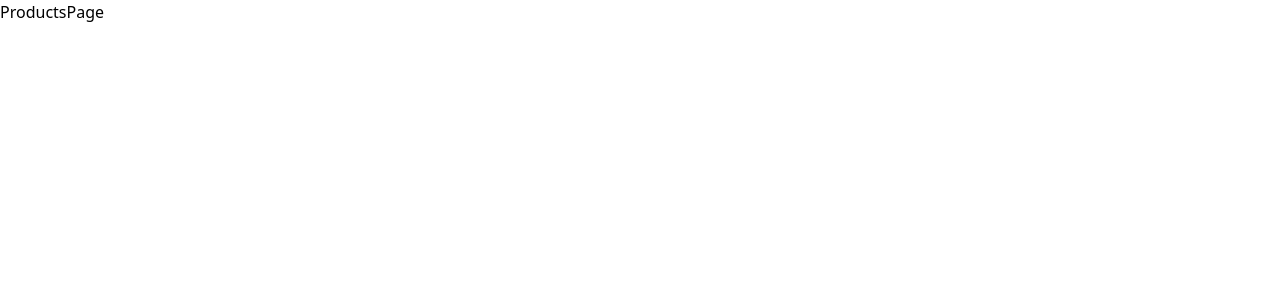
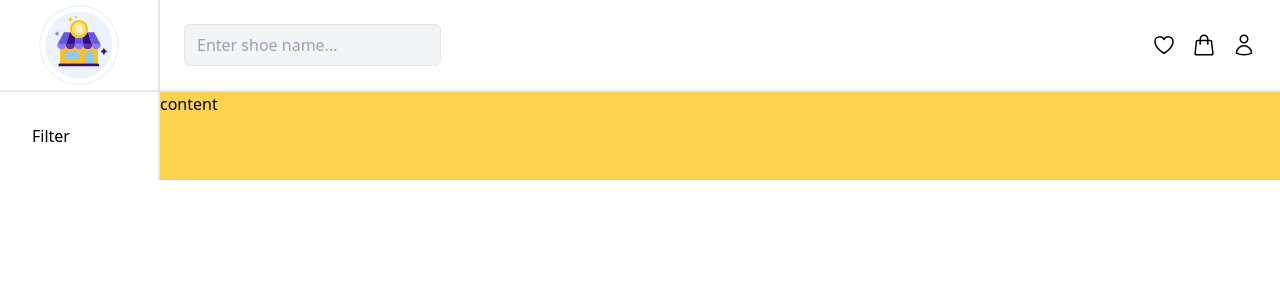
Before and after one commit to arentalb/react-practice-components, a React (Vite) app: page /products in a window 1280 px wide. Shown: the top 300 px of the page. Built offline with nearby package versions, Linux system fonts and the light colour scheme.

Commit message:
Design main structure

```diff
--- a/src/components/Aside.jsx
+++ /dev/null
@@ -1,3 +0,0 @@
-export function Aside() {
-  return <></>;
-}
--- /dev/null
+++ b/src/components/Filter.jsx
@@ -0,0 +1,3 @@
+export function Filter() {
+  return <div className={"flex flex-col p-8 gap-6 "}>Filter</div>;
+}
--- a/src/components/Header.jsx
+++ b/src/components/Header.jsx
@@ -1,3 +1,58 @@
 export function Header() {
-  return <></>;
+  return (
+    <div className={"p-6 "}>
+      <div className={"flex justify-between items-center"}>
+        <input
+          type="text"
+          className={"px-3 py-2 bg-gray-100  rounded-md border"}
+          placeholder={"Enter shoe name..."}
+        />
+        <div className={"flex gap-4"}>
+          <svg
+            xmlns="http://www.w3.org/2000/svg"
+            fill="none"
+            viewBox="0 0 24 24"
+            strokeWidth={1.5}
+            stroke="currentColor"
+            className="w-6 h-6"
+          >
+            <path
+              strokeLinecap="round"
+              strokeLinejoin="round"
+              d="M21 8.25c0-2.485-2.099-4.5-4.688-4.5-1.935 0-3.597 1.126-4.312 2.733-.715-1.607-2.377-2.733-4.313-2.733C5.1 3.75 3 5.765 3 8.25c0 7.22 9 12 9 12s9-4.78 9-12Z"
+            />
+          </svg>
+
+          <svg
+            xmlns="http://www.w3.org/2000/svg"
+            fill="none"
+            viewBox="0 0 24 24"
+            strokeWidth={1.5}
+            stroke="currentColor"
+            className="w-6 h-6"
+          >
+            <path
+              strokeLinecap="round"
+              strokeLinejoin="round"
+              d="M15.75 10.5V6a3.75 3.75 0 1 0-7.5 0v4.5m11.356-1.993 1.263 12c.07.665-.45 1.243-1.119 1.243H4.25a1.125 1.125 0 0 1-1.12-1.243l1.264-12A1.125 1.125 0 0 1 5.513 7.5h12.974c.576 0 1.059.435 1.119 1.007ZM8.625 10.5a.375.375 0 1 1-.75 0 .375.375 0 0 1 .75 0Zm7.5 0a.375.375 0 1 1-.75 0 .375.375 0 0 1 .75 0Z"
+            />
+          </svg>
+          <svg
+            xmlns="http://www.w3.org/2000/svg"
+            fill="none"
+            viewBox="0 0 24 24"
+            strokeWidth={1.5}
+            stroke="currentColor"
+            className="w-6 h-6"
+          >
+            <path
+              strokeLinecap="round"
+              strokeLinejoin="round"
+              d="M15.75 6a3.75 3.75 0 1 1-7.5 0 3.75 3.75 0 0 1 7.5 0ZM4.501 20.118a7.5 7.5 0 0 1 14.998 0A17.933 17.933 0 0 1 12 21.75c-2.676 0-5.216-.584-7.499-1.632Z"
+            />
+          </svg>
+        </div>
+      </div>
+    </div>
+  );
 }
--- /dev/null
+++ b/src/components/Logo.jsx
@@ -0,0 +1,7 @@
+export function Logo() {
+  return (
+    <>
+      <img src="market.svg" width={80} alt="" />
+    </>
+  );
+}
--- a/src/pages/ProductsPage.jsx
+++ b/src/pages/ProductsPage.jsx
@@ -1,3 +1,29 @@
+import { Filter } from "../components/Filter.jsx";
+import { Header } from "../components/Header.jsx";
+import { Logo } from "../components/Logo.jsx";
+
 export function ProductsPage() {
-  return <>ProductsPage</>;
+  return (
+    <div>
+      <div className={"grid grid-cols-8  "}>
+        <div
+          className={
+            "col-span-1 flex justify-center items-center text-2xl border-b-2 border-r-2"
+          }
+        >
+          <Logo />
+        </div>
+
+        <div className={"col-span-7 border-b-2"}>
+          <Header />
+        </div>
+
+        <div className={"col-span-1 border-r-2"}>
+          <Filter />
+        </div>
+
+        <div className={"col-span-7 h-full bg-amber-300"}>content</div>
+      </div>
+    </div>
+  );
 }
```
Also changed, not shown: public/market.svg (added).
